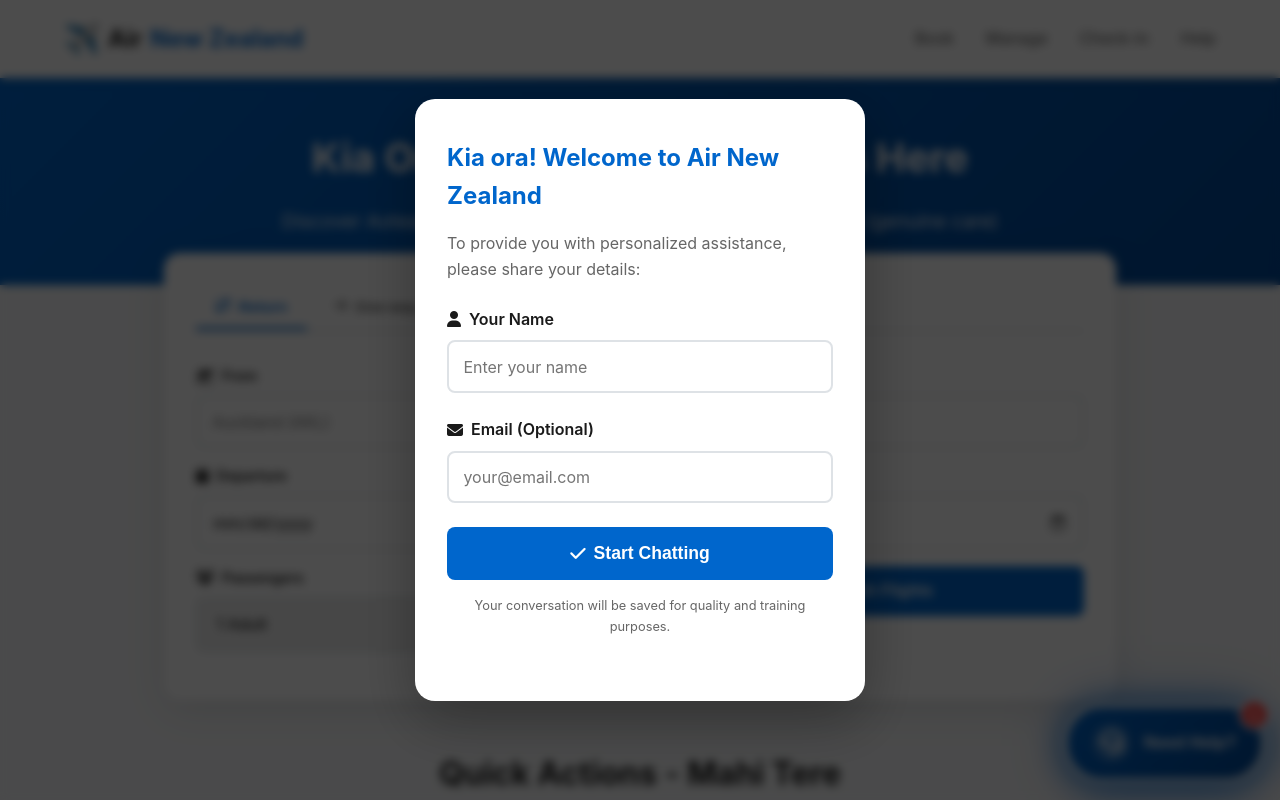
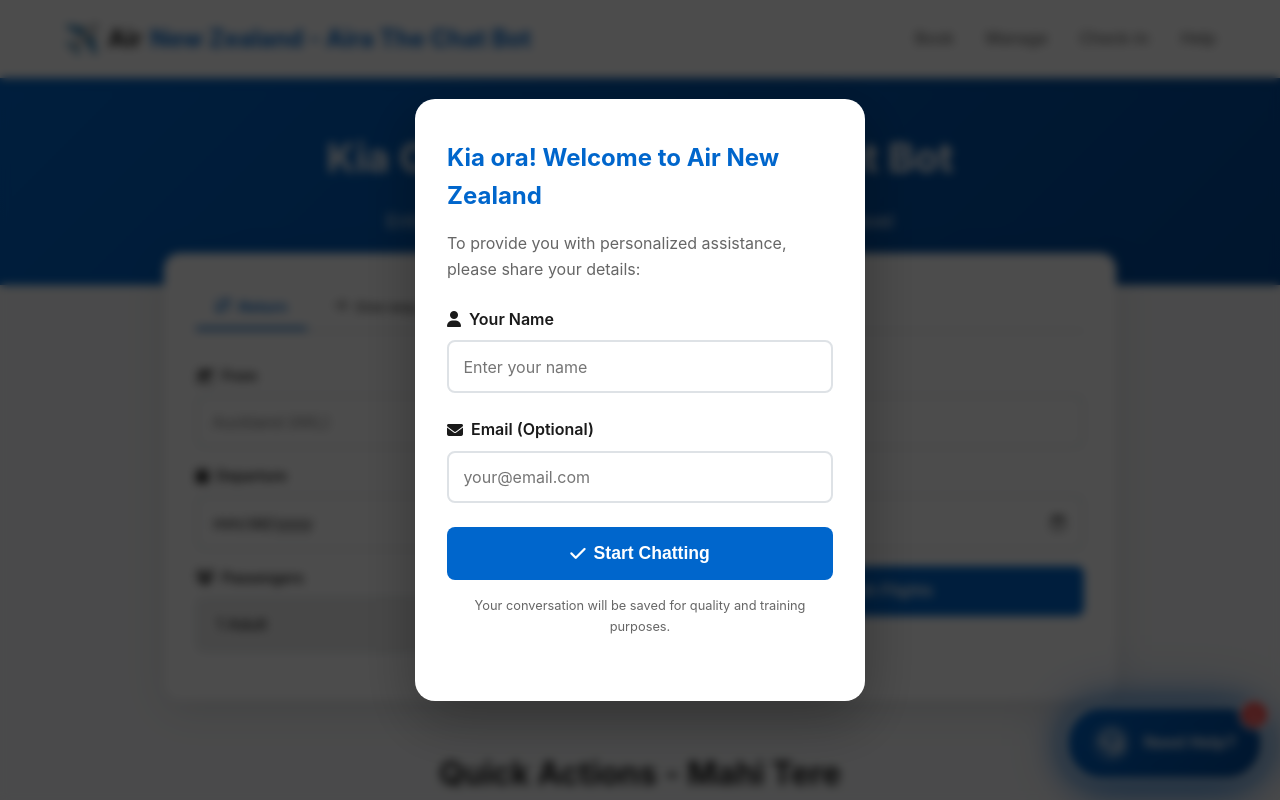
Before and after one commit to gyan0001/ARIA-AI-CHAT-BOT-V0.1, a website: page Public/index.html in a window 1280 px wide. Shown: the top 800 px of the page. Drawn offline with Linux system fonts and the light colour scheme.

Commit message:
Update index.html

```diff
--- a/Public/index.html
+++ b/Public/index.html
@@ -3,7 +3,8 @@
 <head>
     <meta charset="UTF-8">
     <meta name="viewport" content="width=device-width, initial-scale=1.0, maximum-scale=1.0, user-scalable=no">
-    <title>Air New Zealand - Kia Ora, Your Journey Starts Here</title>
+    <title>Aria The Chat Bot of Air NZ</title>
+
     <link rel="stylesheet" href="https://cdnjs.cloudflare.com/ajax/libs/font-awesome/6.4.0/css/all.min.css">
     <link rel="stylesheet" href="style.css">
 </head>
@@ -13,7 +14,7 @@
         <nav class="nav-container">
             <a href="#" class="logo">
                 <span class="logo-icon">✈️</span>
-                Air <span class="nz">New Zealand</span>
+                Air <span class="nz">New Zealand - Aira The Chat Bot</span>
             </a>
             <ul class="nav-links">
                 <li><a href="#book">Book</a></li>
@@ -45,8 +46,8 @@
     <!-- Hero -->
     <section class="hero">
         <div class="hero-content">
-            <h1 class="hero-title">Kia Ora! Your Journey Starts Here</h1>
-            <p class="hero-subtitle">Discover Aotearoa New Zealand and beyond with manaakitanga (genuine care)</p>
+            <h1 class="hero-title">Kia Ora! It's Aria the AI-Chat Bot</h1>
+            <p class="hero-subtitle">Enhance your flights booking experince to the next level</p>
         </div>
     </section>
 
@@ -305,4 +306,5 @@
 
     <script src="script.js"></script>
 </body>
+
 </html>
```
